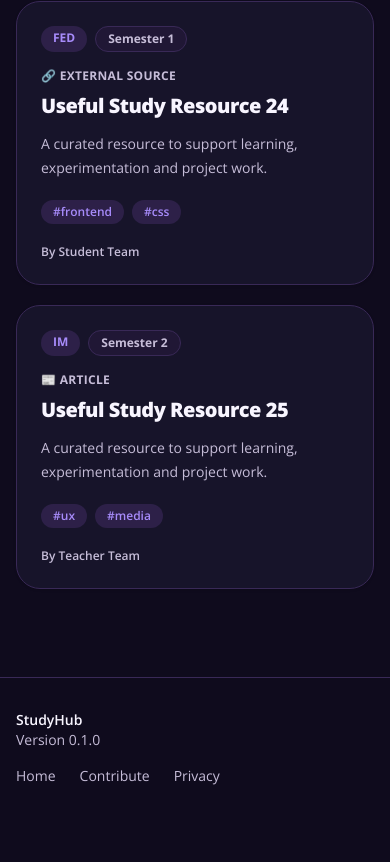
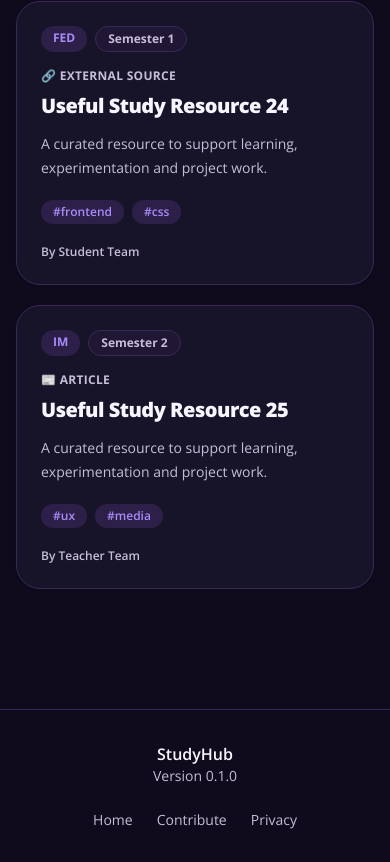
Before and after one commit to docentDavid/studyhub, a Next.js app: page / in a window 390 px wide. Shown: the part 8345-9207 px from the top of the page. Before the commit the page ends 9163 px from the top, so only its background shows below. Built offline with nearby package versions, Linux system fonts and the light colour scheme.

Commit message:
style: improve mobile footer layout

```diff
--- a/components/footer.tsx
+++ b/components/footer.tsx
@@ -31,37 +31,44 @@ export function Footer() {
   }, []);
 
   return (
-    <footer className="mt-16 border-t border-[var(--border)]">
-      <div className="mx-auto flex max-w-7xl flex-col gap-4 px-4 py-8 text-sm text-[var(--muted)] sm:flex-row sm:items-center sm:justify-between">
+    <footer className="mt-24 border-t border-[var(--border)]">
+      <div className="mx-auto max-w-7xl px-4 py-8 sm:px-6 lg:px-8">
+        <div className="flex flex-col items-center gap-6 text-center sm:flex-row sm:items-center sm:justify-between sm:text-left">
           <div>
             <p className="font-semibold text-[var(--foreground)]">StudyHub</p>
 
-          <p>{language === "en" ? "Version 0.1.0" : "Versie 0.1.0"}</p>
+            <p className="text-sm text-[var(--muted)]">
+              {language === "en" ? "Version 0.1.0" : "Versie 0.1.0"}
+            </p>
           </div>
 
-        <nav aria-label="Footer navigation" className="flex flex-wrap gap-6">
+          <nav
+            aria-label="Footer navigation"
+            className="flex flex-wrap justify-center gap-x-6 gap-y-3"
+          >
             <Link
               href="/"
-            className="transition hover:text-[var(--brand)] focus:outline-none focus:ring-2 focus:ring-[var(--brand)] focus:ring-offset-2"
+              className="text-sm text-[var(--muted)] transition hover:text-[var(--brand)] focus:outline-none focus:ring-2 focus:ring-[var(--brand)]"
             >
               {language === "en" ? "Home" : "Start"}
             </Link>
 
             <Link
               href="/submit"
-            className="transition hover:text-[var(--brand)] focus:outline-none focus:ring-2 focus:ring-[var(--brand)] focus:ring-offset-2"
+              className="text-sm text-[var(--muted)] transition hover:text-[var(--brand)] focus:outline-none focus:ring-2 focus:ring-[var(--brand)]"
             >
               {language === "en" ? "Contribute" : "Bijdragen"}
             </Link>
 
             <Link
               href="#"
-            className="transition hover:text-[var(--brand)] focus:outline-none focus:ring-2 focus:ring-[var(--brand)] focus:ring-offset-2"
+              className="text-sm text-[var(--muted)] transition hover:text-[var(--brand)] focus:outline-none focus:ring-2 focus:ring-[var(--brand)]"
             >
               Privacy
             </Link>
           </nav>
         </div>
+      </div>
     </footer>
   );
 }
```
Lines whose indentation alone changed are shown as unchanged.
